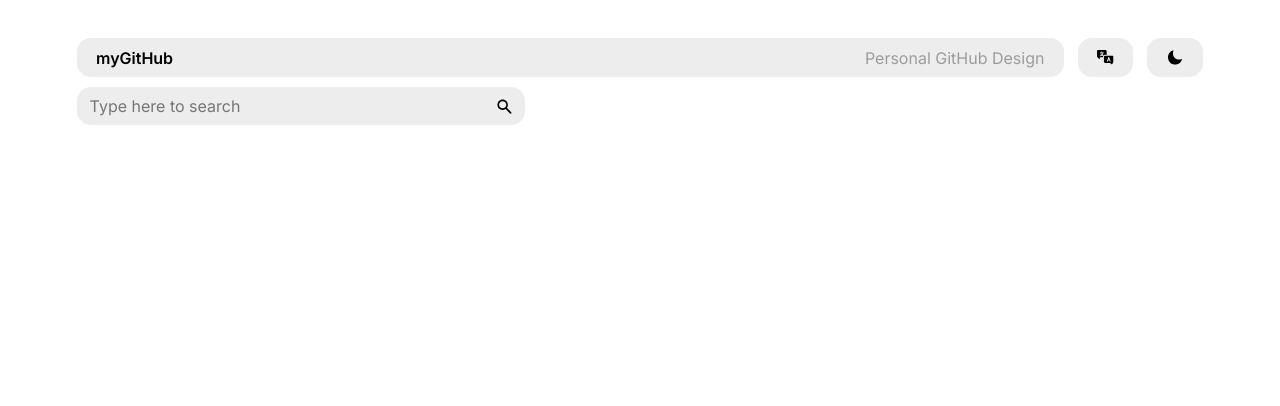
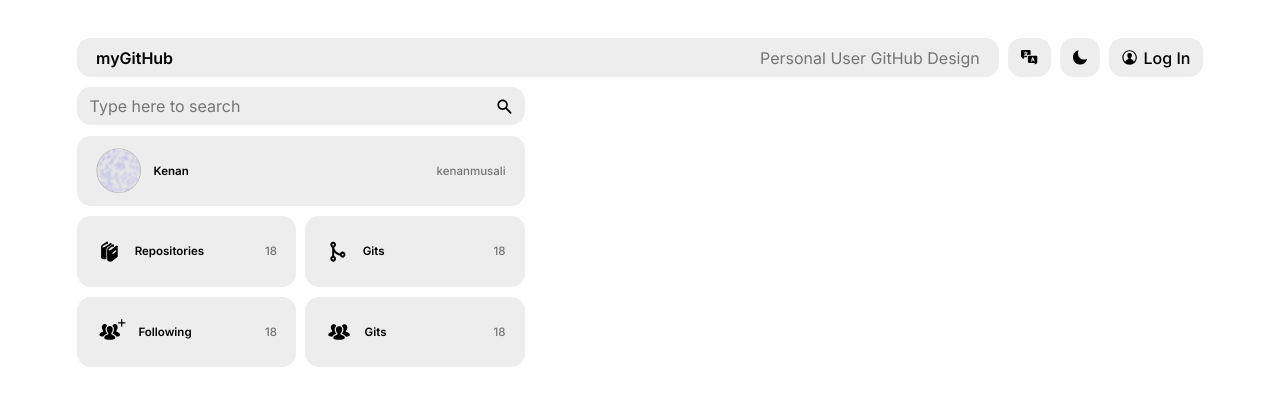
Before and after one commit to kenanmusali/myGitHub, a plain HTML site: page Assets/index.html in a window 1280 px wide. Drawn offline with Linux system fonts and the light colour scheme.

Commit message:
0.2 (Uptaded style.css)

```diff
--- a/Assets/css/style.css
+++ b/Assets/css/style.css
@@ -16,7 +16,6 @@ html {
     display: flex;
     width: 100%;
     height: fit-content;
-    gap: 14px;
 }
 
 .container {
@@ -28,9 +27,11 @@ html {
 }
 
 .title,
-.language,
-.darkmode,
-.search {
+.section,
+.profile,
+.search,
+.repositories,
+.gits {
     backdrop-filter: blur(40px);
     background: rgba(163, 163, 163, 0.2);
     border-radius: 14px;
@@ -41,6 +42,10 @@ html {
     display: flex;
     align-items: center;
     justify-content: space-between;
+}
+
+.section {
+    margin-left: 0.7vw;
 }
 
 
@@ -55,21 +60,52 @@ html {
 }
 
 .titleName {
-    color: #9c9c9c;
+    color: #747474;
 }
 
-.language, .darkmode {
+.section {
     display: flex;
     align-items: center;
     justify-content: center;
-    width: 5vw;
+    padding-inline: 1vw;
+}
+
+.login {
+    margin-left: 0.5vw;
+    font-weight: 500;
+    white-space: nowrap;
 }
 
 .icon {
     height: 1.2vw;
 }
 
+.icons {
+    height: 1.6vw;
+    margin-right: 1.3vw;
+    margin-left: 0.4vw;
+}
+
+.icons0 {
+    height: 1.6vw;
+    margin-right: 1vw;
+    margin-left: 0.2vw;
+    margin-bottom: 0.4vw;
+}
+
+.icons1 {
+    height: 1.3vw;
+    margin-right: 1.1vw;
+    margin-left: 0.3vw;
+}
+
 .bar2 {
+    margin-top: 0.8vw;
+    display: flex;
+    flex-direction: column;
+}
+
+.bar {
     margin-top: 0.8vw;
 }
 
@@ -86,3 +122,57 @@ html {
     border: none;
     background: none;
 }
+
+.profile {
+    width: 35vw;
+    height: 5.5vw;
+    margin-top: 0.8vw;
+    padding-inline: 1.5vw;
+}
+
+.profileImg {
+    height: 3.5vw;
+    padding-right: 1vw;
+}
+
+.div-profile {
+    display: flex;
+    align-items: center;
+}
+
+.headText {
+    font-size: 0.9vw;
+    font-weight: 600;
+}
+
+.text {
+    font-size: 0.9vw;
+    color: #747474;
+    font-weight: 500;
+}
+
+.oneSection {
+    width: 3vw;
+}
+
+.repositories,
+.gits {
+    width: 100%;
+    padding-inline: 1.5vw;
+    height: 5.5vw;
+}
+
+.oneSection {
+    display: flex;
+    width: 35vw;
+    height: fit-content;
+}
+
+.repositories {
+    margin-right: 0.7vw;
+}
+
+.div-RepoGit {
+    display: flex;
+    align-items: center;
+}
--- a/Assets/index.html
+++ b/Assets/index.html
@@ -14,27 +14,88 @@
         <div class="row bar1">
             <div class="title">
                 <p class="headName">myGitHub</p>
-                <p class="titleName">Personal GitHub Design</p>
+                <p class="titleName">Personal User GitHub Design</p>
             </div>
-            <div class="language">
+            <div class="section">
                 <img class="icon" src="./Icons/Language.svg" alt="Language">
             </div>
 
-            <div class="darkmode">
+            <div class="section">
                 <img class="icon" src="./Icons/darkmode.svg" alt="Dark-Mode">
+            </div>
+            <div class="section">
+                <img class="icon" src="./Icons/login.svg" alt="Account">
+                <p class="login">Log In</p>
             </div>
         </div>
 
         <div class="row bar2">
             <div class="search">
-                <input class="input" type="text" placeholder="Type here to search"> <img  class="icon" src="./Icons/search.svg" alt="Search">
+                <input class="input" type="text" placeholder="Type here to search"> <img class="icon"
+                    src="./Icons/search.svg" alt="Search">
             </div>
+            <div class="profile">
+                <div class="div-profile">
+                    <img class="profileImg" src="./Icons/Rectangle 16.png" alt="Profile">
+                    <p class="headText">Kenan</p>
+                </div>
+                <p class="text">kenanmusali</p>
+            </div>
+
 
         </div>
 
+        <div class="row bar">
+            <div class="oneSection">
+                <div class="repositories">
+                    <div class="div-RepoGit">
+                        <img class="icons" src="./Icons/respositories.svg" alt="Repositories">
+                        <p class="headText">Repositories</p>
+                    </div>
+                    <p class="text">18</p>
+                </div>
+
+                <div class="gits">
+                    <div class="div-RepoGit">
+                        <img class="icons" src="./Icons/gits.svg" alt="Gits">
+                        <p class="headText">Gits</p>
+                    </div>
+                    <p class="text">18</p>
+                </div>
+            </div>
+        </div>
+
+        <div class="row bar">
+            <div class="oneSection">
+                <div class="repositories">
+                    <div class="div-RepoGit">
+                        <img class="icons0" src="./Icons/following.svg" alt="Following">
+                        <p class="headText">Following</p>
+                    </div>
+                    <p class="text">18</p>
+                </div>
+
+                <div class="gits">
+                    <div class="div-RepoGit">
+                        <img class="icons1" src="./Icons/followers.svg" alt="Followers">
+                        <p class="headText">Gits</p>
+                    </div>
+                    <p class="text">18</p>
+                </div>
+            </div>
+        </div>
+
+        <div class="row bar">
+            <div class="dateCreated">
+                <div class="time">
+                    <img src="" alt="" srcset="">
+                    <p></p>
+                </div>
+                <p></p>
+            </div>
 
 
-
+        </div>
 
 
 
```
Also changed, not shown: Assets/Icons/Rectangle 16.png (added), Assets/Icons/login.svg (added).
